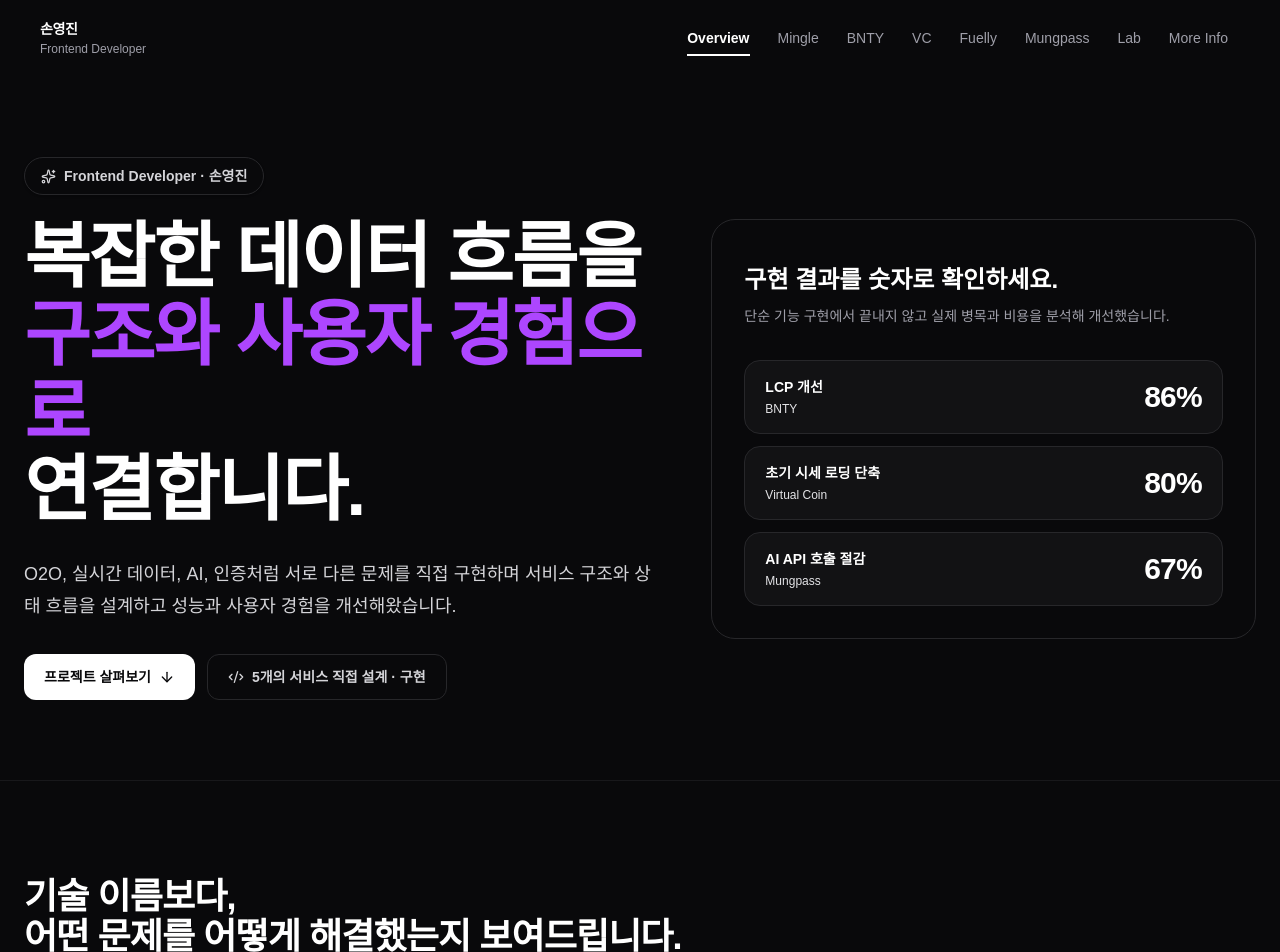
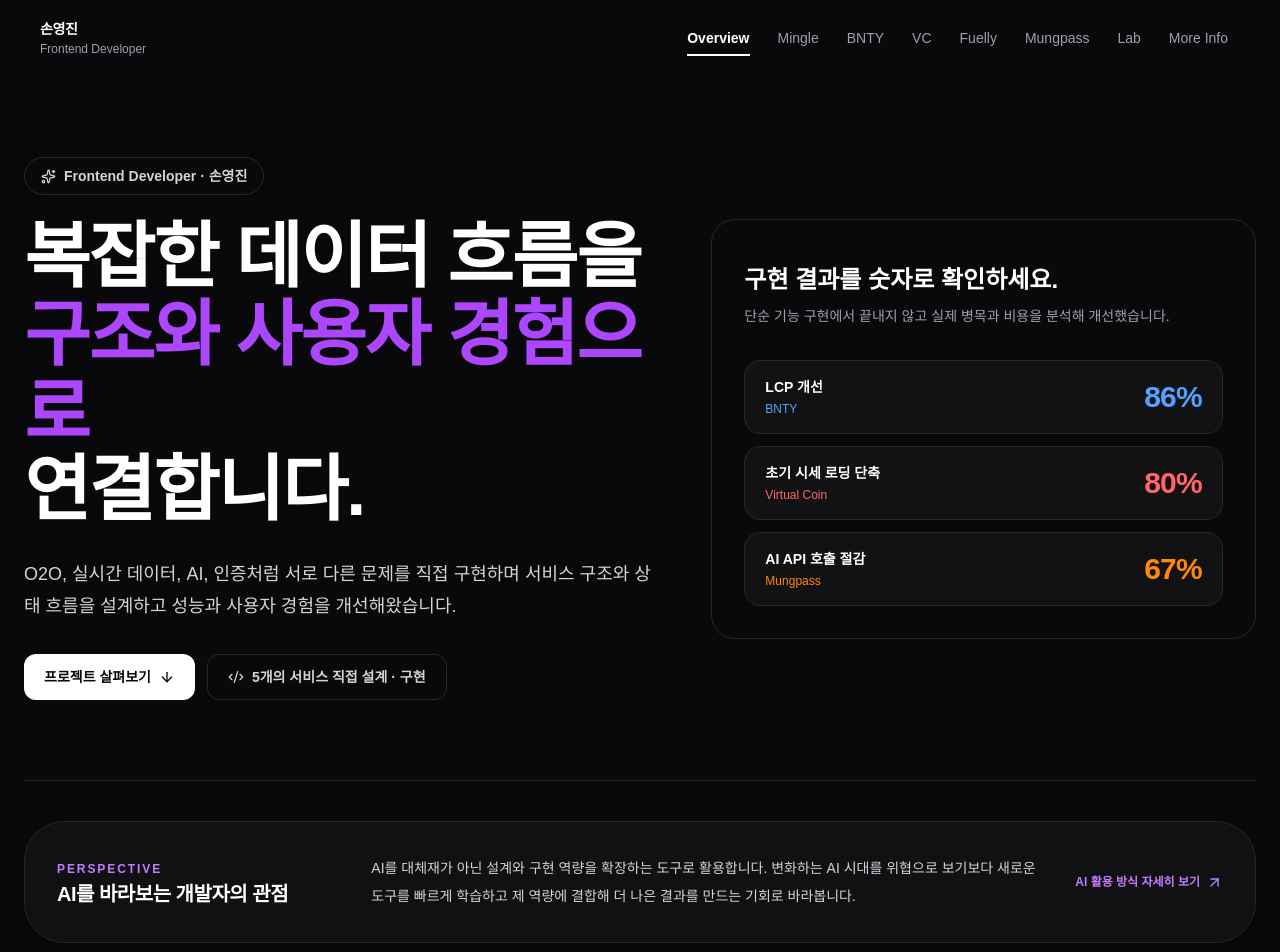
Before and after one commit to sonprogrammer/portfolio, a Next.js app: page / in a window 1280 px wide. Shown: the top 952 px of the page. Built offline with nearby package versions, Linux system fonts and the light colour scheme; no server answers.

Commit message:
common styles

```diff
--- a/src/widgets/Lab/ui/AiAssist.tsx
+++ b/src/widgets/Lab/ui/AiAssist.tsx
@@ -5,7 +5,7 @@ import { Bot, CheckCircle2, Network, Terminal } from "lucide-react";
 
 const aiUsage = [
     "프로젝트 아이디어와 요구사항 구체화",
-    "빠른 MVP 확인을 위한 UI 디자인 보조",
+    "대략적인 UI 방향을 정한 뒤 AI를 활용해 빠르게 MVP 화면 구체화",
     "코드 분석 및 반복 구현 작업 보조",
     "문제가 발생했을 때 원인과 해결 방향 논의",
     "필요한 경우 새로운 구현 방법과 선택지 탐색",
@@ -15,26 +15,24 @@ const agentWorkflow = [
     {
         icon: Terminal,
         title: "Codex + tmux",
-        description:
-            "tmux 환경에서 Codex를 사용하며 여러 작업을 한 화면에서 확인하고 있습니다.",
+        description: "tmux 환경에서 Codex를 사용하며 여러 작업을 한 화면에서 확인하고 있습니다.",
     },
     {
         icon: Network,
         title: "Role-based Agents",
-        description:
-            "작업에 따라 에이전트의 역할을 나누고 필요한 작업을 각각 전달하는 방식을 실험하고 있습니다.",
+        description: "작업에 따라 에이전트의 역할을 나누고 필요한 작업을 각각 전달하는 방식을 실험하고 있습니다.",
     },
     {
         icon: Bot,
         title: "Context Management",
-        description:
-            "세션과 컨텍스트를 어떻게 나눌지 고민하며 불필요한 토큰 사용을 줄이는 방법을 학습하고 있습니다.",
+        description: "세션과 컨텍스트를 어떻게 나눌지 고민하며 불필요한 토큰 사용을 줄이는 방법을 학습하고 있습니다.",
     },
 ];
 
+
 export function AiAssit() {
     return (
-       <section
+        <section
             id="ai-development"
             className="scroll-mt-24"
         >
@@ -44,7 +42,7 @@ export function AiAssit() {
                 description="AI에게 개발을 맡기기보다 직접 정한 방향과 설계를 기준으로 개발 과정의 생산성을 높이는 도구로 활용하고 있습니다."
             />
 
-            <div className="mt-8 grid items-start gap-6 lg:grid-cols-2 sm:px-10">
+            <div className="mt-8 grid items-stretch gap-6 lg:grid-cols-2 sm:px-10">
 
                 <div className="rounded-[2.5rem] border border-zinc-800 bg-zinc-900/60 p-6 text-zinc-100 shadow-xl backdrop-blur-md sm:p-8 transition-all duration-300 hover:border-zinc-700">
                     <div className="flex size-12 items-center justify-center rounded-2xl border border-purple-500/20 bg-purple-500/10 text-purple-400 shadow-inner">
@@ -149,31 +147,49 @@ export function AiAssit() {
             </div>
 
             <div className="mt-6 sm:px-10">
-                <div className="rounded-[2.5rem] border border-zinc-800 bg-zinc-900/60 p-6 sm:p-8 backdrop-blur-md shadow-xl transition-all duration-300 hover:border-zinc-700">
-                    <p className="text-xs font-black uppercase tracking-[0.16em] text-purple-400">
-                        My Perspective on AI
-                    </p>
+                <div className="relative overflow-hidden rounded-[2.5rem] border border-zinc-800 bg-zinc-900/60 p-6 sm:p-10 backdrop-blur-md shadow-xl transition-all duration-300 hover:border-zinc-700">
+                    <div className="flex items-center gap-3">
+                        <p className="text-xs font-black uppercase tracking-[0.16em] text-purple-400">
+                            My Perspective on AI
+                        </p>
+                    </div>
 
-                    <h3 className="mt-3 text-xl font-extrabold tracking-tight text-white">
-                        AI를 대체재보다
+                    <h3 className="mt-4 text-xl sm:text-2xl font-extrabold tracking-tight text-white leading-snug">
+                        AI를 대체재가 아닌,
                         <br />
-                        개발 역량을 확장하는 도구로 봅니다.
+                        <span className="text-purple-300">개발 역량을 확장하는 도구</span>로 정의합니다.
                     </h3>
 
-                    <div className="mt-5 max-w-5xl space-y-4">
+                    <div className="mt-6 rounded-2xl border border-purple-500/20 bg-purple-500/4 p-5 sm:p-6 backdrop-blur-md shadow-inner">
+                        <p className="text-sm sm:text-base font-semibold leading-relaxed text-purple-200/90">
+                            &ldquo;변화하는 환경 속에서 AI는 개발자의 입지를 위협하는 존재가 아니라, 설계와 구현의 한계를 넓혀주는 강력한 확장 도구입니다.&rdquo;
+                        </p>
+                    </div>
+
+                    <div className="mt-6 max-w-5xl space-y-4">
                         <p className="text-sm font-medium leading-7 text-zinc-300">
-                            강의를 통해 여러 기업이 AI를 실제 개발 프로세스와 생산성 향상에
-                            활용하는 사례를 접하면서 앞으로는 AI를 단순히 사용할 줄 아는 것보다
-                            개발 과정에 어떻게 적용하고 통제할 수 있는지가 중요해질 것이라고
-                            생각했습니다.
+                            {'여러 기업이 AI를 실제 개발 프로세스와 생산성 향상에 활용하는 사례를 접하면서 앞으로는 AI를 단순히 사용할 줄 아는 것보다 '}
+                            <strong className="font-bold text-white">
+                                개발 과정에 어떻게 적용하고 통제할 수 있는지가 중요
+                            </strong>
+                            {' 해질 것이라고 생각했습니다.'}
                         </p>
 
                         <p className="text-sm font-medium leading-7 text-zinc-300">
-                            AI로 인해 개발자의 역량이 약해질 것을 걱정하기보다 오히려 기존의
-                            개발 역량을 확장할 수 있는 도구라고 생각합니다. 변화하는 환경에서
-                            기존 방식만 고수하기보다 새로운 도구를 빠르게 학습하고 제가 가진
-                            설계와 구현 역량에 결합해 더 나은 결과를 만드는 개발자가 되는 것을
-                            목표로 하고 있습니다.
+                            AI 도입으로 인해 개발자의 역량이 약화될 것을 우려하기보다
+                            새로운 도구를 빠르게 흡수하고 제가 가진 근본적인 아키텍처 설계 및 구현 역량과 결합하여
+                            <strong className="font-bold text-white">
+                                더 완성도 높은 가치를 만드는 개발자
+                            </strong>
+                            로 성장하는 것이 저의 핵심 목표입니다.
+                        </p>
+                    </div>
+
+                    <div className="mt-6 border-t border-zinc-800/80 pt-6">
+                        <p className="text-sm font-semibold leading-7 text-zinc-200">
+                            AI로 개발 속도와 구현 역량을 확장하되, 사용자가 서비스를
+                            이용하며 느끼는 감정과 맥락을 이해하고 이를 사용자 경험에
+                            녹여낼 수 있는 개발자가 되고 싶습니다.
                         </p>
                     </div>
                 </div>
--- a/src/widgets/home-hero/home-hero.tsx
+++ b/src/widgets/home-hero/home-hero.tsx
@@ -1,5 +1,8 @@
-import { ArrowDown, Code2, Sparkles } from "lucide-react";
+'use client'
+
+import { ArrowUpRight, ArrowDown, Code2, Sparkles } from "lucide-react";
 import { AnimationNum } from '@/shared/ui/animation'
+import Link from "next/link";
 
 const metrics = [
   {
@@ -7,12 +10,14 @@ const metrics = [
     suffix: '%',
     label: "LCP 개선",
     project: "BNTY",
+    color: 'text-blue-400'
   },
   {
     value: 80,
     suffix: '%',
     label: "초기 시세 로딩 단축",
     project: "Virtual Coin",
+    color: 'text-red-400'
   },
 
   {
@@ -20,6 +25,7 @@ const metrics = [
     suffix: '%',
     label: "AI API 호출 절감",
     project: "Mungpass",
+    color: 'text-orange-400'
   },
 ];
 
@@ -96,12 +102,14 @@ export function HomeHero() {
                     {metric.label}
                   </p>
 
-                  <p className="mt-1 text-xs text-zinc-200">
+                  <p className={`mt-1 text-xs  ${metric.color}`}>
                     {metric.project}
                   </p>
                 </div>
 
-                <strong className="min-w-18 text-right text-3xl font-black tabular-nums tracking-tight text-white">
+                <strong
+                  className={`min-w-18 text-right text-3xl font-black tabular-nums tracking-tight ${metric.color}`}
+                >
                   <AnimationNum
                     value={metric.value}
                     suffix={metric.suffix}
@@ -113,6 +121,37 @@ export function HomeHero() {
           </div>
         </div>
       </div>
+      <div className="mx-auto mt-16 w-full max-w-7xl border-t border-zinc-800/80 pt-10 sm:mt-20">
+        <div className="group flex flex-col lg:flex-row lg:items-center lg:justify-between gap-6 rounded-[2.5rem] border border-zinc-800 bg-zinc-900/60 p-6 sm:p-8 backdrop-blur-md shadow-xl transition-all duration-300 hover:border-zinc-700">
+          <div className="space-y-2">
+            <span className="text-xs font-black uppercase tracking-[0.16em] text-purple-400">
+              Perspective
+            </span>
+            <h3 className="text-lg sm:text-xl font-extrabold text-white tracking-tight">
+              AI를 바라보는 개발자의 관점
+            </h3>
+          </div>
+
+          <div className="flex flex-col sm:flex-row sm:items-center gap-6 lg:gap-8">
+            <p className="max-w-2xl text-xs sm:text-sm font-medium leading-7 text-zinc-300">
+              AI를 대체재가 아닌 설계와 구현 역량을 확장하는 도구로 활용합니다.
+              변화하는 AI 시대를 위협으로 보기보다 새로운 도구를 빠르게 학습하고
+              제 역량에 결합해 더 나은 결과를 만드는 기회로 바라봅니다.
+            </p>
+
+            <Link
+              href="/lab#ai-development"
+              className="inline-flex shrink-0 items-center gap-1.5 text-xs font-extrabold text-purple-400 transition-colors hover:text-purple-300"
+            >
+              AI 활용 방식 자세히 보기
+              <ArrowUpRight
+                size={17}
+                className="transition-transform duration-300 group-hover:translate-x-0.5 group-hover:-translate-y-0.5"
+              />
+            </Link>
+          </div>
+        </div>
+      </div>
     </section>
   );
 }
--- a/src/widgets/navbar/Navbar.tsx
+++ b/src/widgets/navbar/Navbar.tsx
@@ -2,6 +2,7 @@
 
 import { PortfolioTabItem, PortfolioTabs } from "@/shared/ui/tabs";
 import { useEffect, useState } from "react";
+import Link from "next/link";
 
 const tabs: PortfolioTabItem[] = [
   {
@@ -76,7 +77,7 @@ export function Navbar() {
       `}
     >
       <div className="mx-auto flex w-full max-w-7xl items-center justify-between gap-10 py-4">
-        <div className="shrink-0">
+        <Link href={'/'} className="shrink-0">
           <p className="text-sm font-black tracking-tight text-white">
             손영진
           </p>
@@ -84,7 +85,7 @@ export function Navbar() {
           <p className="mt-0.5 text-xs font-medium text-zinc-400">
             Frontend Developer
           </p>
-        </div>
+        </Link>
 
         <PortfolioTabs items={tabs} />
       </div>
```
Also changed, not shown: src/widgets/overview/ui/Home.tsx (deleted), src/widgets/overview/ui/index.ts (deleted).
